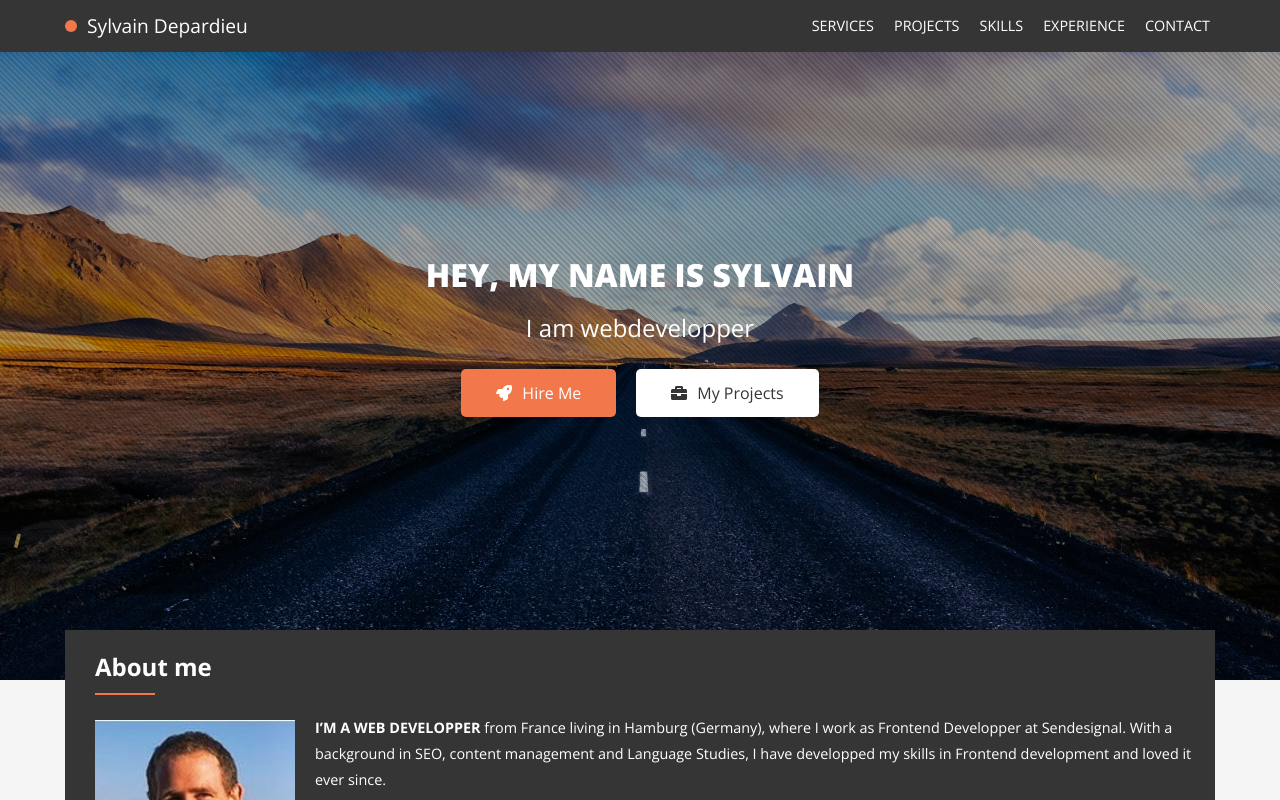
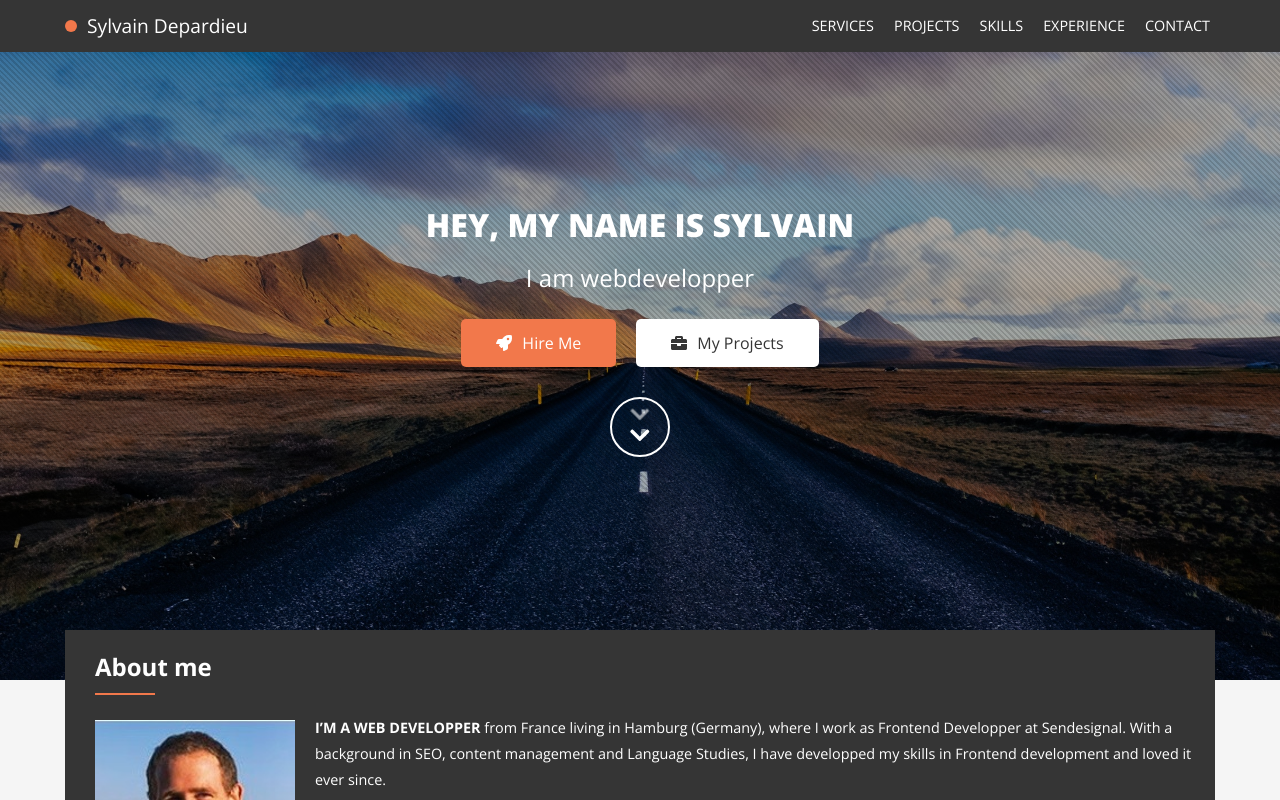
Before and after one commit to SylvainDep/Portfolio2020, a React (Create React App) app: page / in a window 1280 px wide. Shown: the top 800 px of the page. Built offline with nearby package versions, Linux system fonts and the light colour scheme.

Commit message:
anchor link in hero area

```diff
--- a/src/About/About.js
+++ b/src/About/About.js
@@ -12,7 +12,7 @@ const {
 
 const AboutContainer = styled.div`
   display: flex;
-  margin-top: -50px;
+  transform: translateY(-50px);
   background-color: ${dark_grey};
   width: 100%;
   padding: 20px;
@@ -24,7 +24,7 @@ class Hero extends Component {
       <ContentBlock color="white" background={light_grey}>
         <ContentArea>
           <Grid>
-            <AboutContainer>
+            <AboutContainer id="about">
               <AboutContent />
             </AboutContainer>
           </Grid>
--- a/src/Hero/Hero.js
+++ b/src/Hero/Hero.js
@@ -9,6 +9,7 @@ const HeroArea = styled.div`
   display: flex;
   align-items:center;
   height: 680px;
+  max-height: 100vh;
   background: repeating-linear-gradient(
     45deg,
     rgba(0, 0, 0, 0.3),
--- a/src/Hero/HeroModule/HeroModule.js
+++ b/src/Hero/HeroModule/HeroModule.js
@@ -1,7 +1,8 @@
-import React from 'react'
+import React, { Component } from 'react'
 import styled from 'styled-components'
-import { faRocket, faBriefcase } from "@fortawesome/free-solid-svg-icons";
+import { faRocket, faBriefcase, faChevronDown } from "@fortawesome/free-solid-svg-icons";
 import { FontAwesomeIcon } from "@fortawesome/react-fontawesome";
+import SmoothScrolling from "../../UI/shared/SmoothScrolling";
 
 import { styles } from '../../UI'
 
@@ -16,7 +17,61 @@ const SubTitle = styled.span`
   font-size: 1.5em;
 `
 
-const HeroModule = props => {
+const ButtonDown = styled.div`
+  border: 2px solid white;
+  height: 60px;
+  width: 60px;
+  border-radius: 50%;
+  display: flex;
+  justify-content: center;
+  align-items: center;
+  flex-direction: column;
+  margin: 20px auto;
+  font-size: 1.4em;
+  cursor: pointer;
+
+  .hero_chevron {
+    display: block;
+  }
+
+  .hero_chevron.first {
+    animation-delay: 0.2s;
+    transform: translateY(4px);
+    animation-name: bounceChevron1;
+    animation-duration:1.4s;
+    animation-iteration-count:infinite;
+    animation-timing-function:linear;
+  }
+
+  .hero_chevron.second {
+    transform: translateY(-3px);
+    animation-name: bounceChevron2;
+    animation-duration:1.4s;
+    animation-iteration-count:infinite;
+    animation-timing-function:linear;
+  }
+
+  @keyframes bounceChevron1 {
+    0% {opacity: 1; transform: translateY(4px) scale(1);}
+    25%{opacity: 0; transform:translateY(10px) scale(0.9);}
+    26%{opacity: 0; transform:translateY(-10px) scale(0.9);}
+    55% {opacity: 1; transform: translateY(4px) scale(1);}
+  }
+
+  @keyframes bounceChevron2 {
+    0% {opacity: 1; transform: translateY(-3px) scale(1);}
+    25%{opacity: 0; transform:translateY(10px) scale(0.9);}
+    26%{opacity: 0; transform:translateY(-10px) scale(0.9);}
+    55% {opacity: 1; transform: translateY(-3px) scale(1);}
+  }
+`
+
+class HeroModule extends Component {
+  scrollHandler = (anchor) => {
+    SmoothScrolling.scrollTo(anchor);
+  }
+
+  render() {
     return (
       <ContentArea>
         <h1>Hey, my name is Sylvain</h1>
@@ -25,8 +80,14 @@ const HeroModule = props => {
           <Button primary><FontAwesomeIcon className="contacticon" icon={faRocket}/>Hire Me</Button>
           <Button secondary><FontAwesomeIcon className="contacticon" icon={faBriefcase}/>My Projects</Button>
         </Grid>
+        <ButtonDown onClick={() => this.scrollHandler("about_anchor")}>
+          <FontAwesomeIcon className="hero_chevron first" icon={faChevronDown}/>
+          <FontAwesomeIcon className="hero_chevron second" icon={faChevronDown}/>
+        </ButtonDown>
+        <div id="about_anchor"></div>
       </ContentArea>
     )
   }
+}
 
 export default HeroModule
```
Lines whose indentation alone changed are shown as unchanged.
